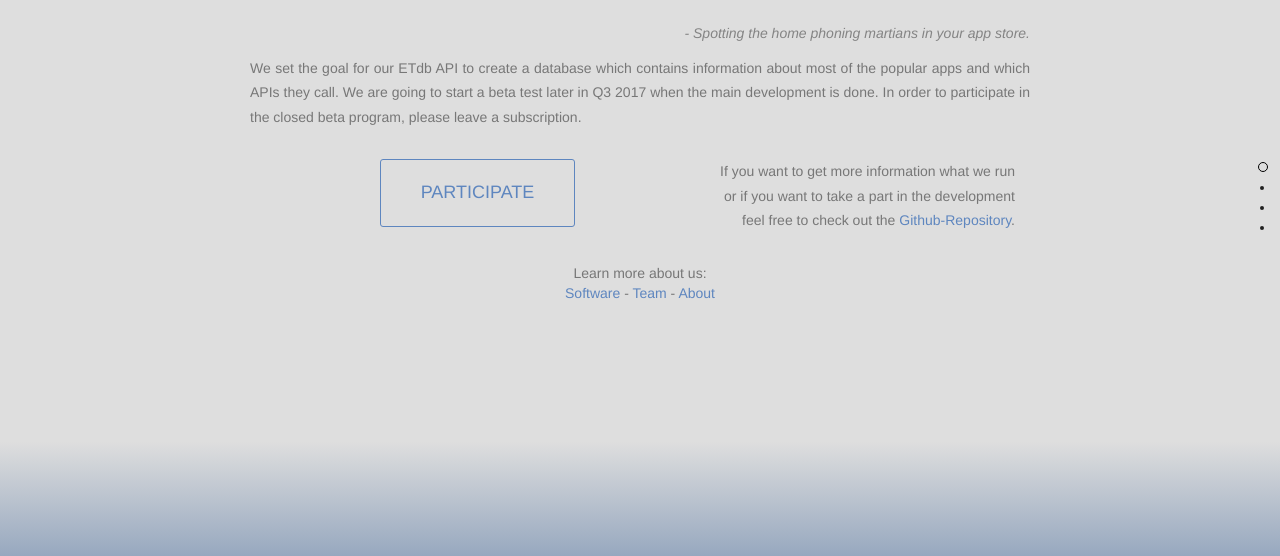
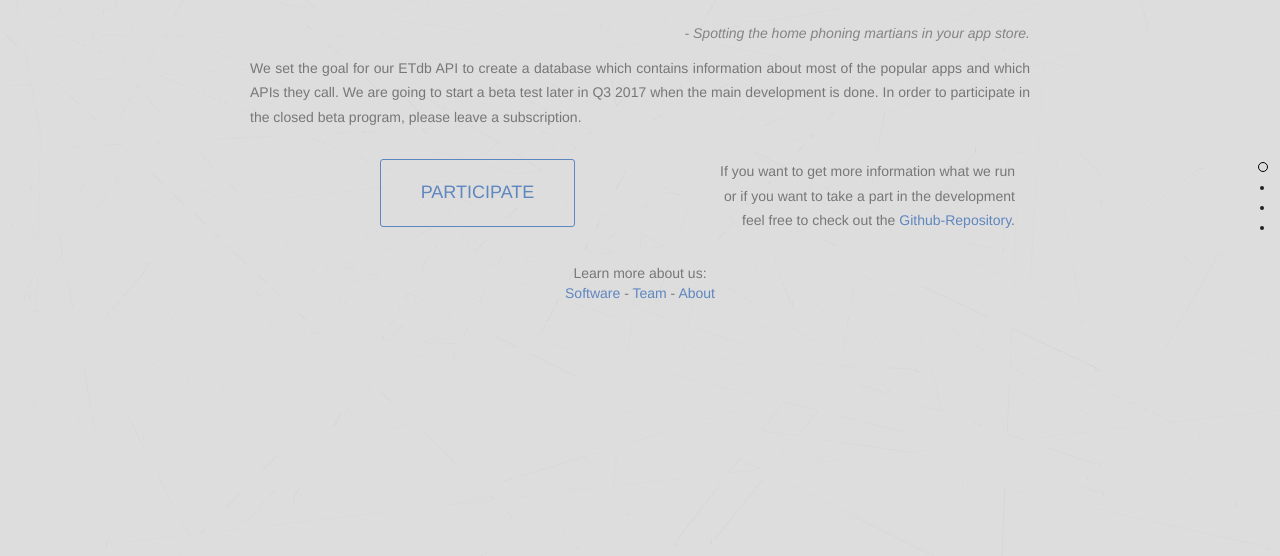
Before and after one commit to dj95/beta-sign-up, a website: page index.html in a window 1280 px wide. Shown: the part 244-800 px from the top of the page. Drawn offline with nearby package versions, Linux system fonts and the light colour scheme; files that its build step writes are made by us from their sources; animation ran at ten frames a second.

Commit message:
Added: webgl lines

```diff
--- a/index.html
+++ b/index.html
@@ -18,6 +18,7 @@
     </head>
 
     <body id="page-top" class="index">
+        <canvas id="gl"></canvas>
         <!-- Navigation -->
         <nav id="mainNav" class="navbar navbar-default navbar-custom navbar-fixed-top background-container">
             <div class="container">
@@ -50,7 +51,7 @@
 
         <!-- Header -->
         <div class="main">
-            <section style="background: linear-gradient(#dedede, #dedede,#dedede, #dedede, #dedede, #dedede, #dedede, #97a8bf);">
+            <section>
                 <header>
                     <div class="container background-container">
                         <div class="row">
@@ -79,7 +80,7 @@
                     </div>
                 </header>
             </section>
-            <section style="background: #97a8bf;">
+            <section>
                 <div class="content">
                     <div class="container background-container">
                         <center><h3 class="title">Software</h3></center>
@@ -125,7 +126,7 @@
                     </div>
                 </div>
             </section>
-            <section style="background: linear-gradient(#97a8bf,#dedede, #dedede, #dedede, #dedede, #dedede, #dedede);">
+            <section>
                 <div class="content">
                     <div class="container background-container">
                         <center><h3 class="title">TEAM</h3></center>
@@ -161,7 +162,7 @@
                     </div>
                 </div>
             </section>
-            <section style="background: linear-gradient(#dedede,#dedede, #dedede, #dedede, #dedede, #dedede, #97a8bf);">
+            <section>
                 <div class="content">
                     <div class="container background-container">
                         <center><h3 class="title">ABOUT</h3></center>
@@ -248,6 +249,7 @@
 
     <!-- Theme JavaScript -->
     <script src="js/agency.min.js"></script>
+    <script src="js/fancy_background.js"></script>
     <script>
 $(".main").onepage_scroll({
    sectionContainer: "section",     // sectionContainer accepts any kind of selector in case you don't want to use section
--- /dev/null
+++ b/js/fancy_background.js
@@ -0,0 +1,182 @@
+var vertices;
+var vertex_buffer;
+var counter = 0;
+var init = function() {
+    var c = document.getElementById('gl');
+    var gl = c.getContext('webgl');
+
+    if (!gl) {
+        return;
+    }
+
+    gl.clearColor(0.8671875, 0.8671875, 0.8671875, 1.0);
+
+    resize(gl);
+
+    gl.clear(gl.COLOR_BUFFER_BIT);
+
+    vertices = [
+            -0.5,0.5,
+            0.0,0.5,
+            -0.25,0.25,
+            0.1,0.1,
+            -1.0, 0.0,
+            1.0, 0.0,
+         ];
+
+    for (var i=0; i < 500; i++) {
+        a = Math.random() * (1.0 + 1.0) - 1.0
+        vertices.push(a);
+    }
+    b = shuffle(vertices);
+    vertices.push.apply(vertices, b);
+    b = shuffle(vertices);
+    vertices.push.apply(vertices, b);
+    b = shuffle(vertices);
+    vertices.push.apply(vertices, b);
+    b = shuffle(vertices);
+    vertices.push.apply(vertices, b);
+
+    console.log(vertices.length);
+
+    vertex_buffer = gl.createBuffer();
+    gl.bindBuffer(gl.ARRAY_BUFFER, vertex_buffer);
+    gl.bufferData(gl.ARRAY_BUFFER, new Float32Array(vertices), gl.STATIC_DRAW);
+    gl.bindBuffer(gl.ARRAY_BUFFER, null);
+
+    var vertCode =
+    'attribute vec2 coordinates;' +
+
+    'void main(void) {' +
+       ' gl_Position = vec4(coordinates, 0.0, 1.0);' +
+       'gl_PointSize = 5.0;'+
+    '}';
+    // Create a vertex shader object
+    var vertShader = gl.createShader(gl.VERTEX_SHADER);
+
+    // Attach vertex shader source code
+    gl.shaderSource(vertShader, vertCode);
+
+    // Compile the vertex shader
+    gl.compileShader(vertShader);
+
+    // fragment shader source code
+    var fragCode =
+       'void main(void) {' +
+          ' gl_FragColor = vec4(0.0, 0.0, 0.0, 0.05);' +
+       '}';
+
+    // Create fragment shader object
+    var fragShader = gl.createShader(gl.FRAGMENT_SHADER);
+
+    // Attach fragment shader source code
+    gl.shaderSource(fragShader, fragCode);
+
+    // Compile the fragmentt shader
+    gl.compileShader(fragShader);
+
+    // Create a shader program object to store
+    // the combined shader program
+    var shaderProgram = gl.createProgram();
+
+    // Attach a vertex shader
+    gl.attachShader(shaderProgram, vertShader);
+
+    // Attach a fragment shader
+    gl.attachShader(shaderProgram, fragShader);
+
+    // Link both programs
+    gl.linkProgram(shaderProgram);
+
+    // Use the combined shader program object
+    gl.useProgram(shaderProgram);
+
+    /*======== Associating shaders to buffer objects ========*/
+
+    // Bind vertex buffer object
+    gl.bindBuffer(gl.ARRAY_BUFFER, vertex_buffer);
+
+    // Get the attribute location
+    var coord = gl.getAttribLocation(shaderProgram, "coordinates");
+
+    // Point an attribute to the currently bound VBO
+    gl.vertexAttribPointer(coord, 2, gl.FLOAT, false, 0, 0);
+
+    // Enable the attribute
+    gl.enableVertexAttribArray(coord);
+
+    /*============= Drawing the primitive ===============*/
+
+
+    return gl;
+}
+
+var resize = function(gl) {
+    gl.canvas.width = gl.canvas.clientWidth;
+    gl.canvas.height = gl.canvas.clientHeight;
+
+    gl.viewport(0, 0, gl.canvas.width, gl.canvas.height);
+}
+
+var render = function(gl) {
+    resize(gc);
+
+    gc.clear(gc.COLOR_BUFFER_BIT);
+
+    for (var i=0; i < vertices.length; i++) {
+        if (counter >= 300) {
+            console.log('new value');
+            for (var i=0; i < vertices.length; i++) {
+                a[i] = Math.random() * (0.001 + 0.001) - 0.001;
+            }
+            counter = 0;
+        }
+
+        vertices[i] = vertices[i] + a[i];
+    }
+    counter = counter + 1;
+
+    gc.bindBuffer(gc.ARRAY_BUFFER, vertex_buffer);
+    gc.bufferData(gc.ARRAY_BUFFER, new Float32Array(vertices), gc.STATIC_DRAW);
+    gc.bindBuffer(gc.ARRAY_BUFFER, null);
+
+    // Clear the canvas
+    gc.clearColor(0.8671875, 0.8671875, 0.8671875, 1.0);
+
+    // Enable the depth test
+    gc.enable(gc.DEPTH_TEST);
+
+    // Clear the color buffer bit
+    gc.clear(gc.COLOR_BUFFER_BIT);
+
+    // Set the view port
+    gc.viewport(0,0,gc.canvas.width,gc.canvas.height);
+
+    // Draw the triangle
+    gc.drawArrays(gc.POINTS, 0, vertices.length / 2);
+    gc.drawArrays(gc.LINES, 0, vertices.length / 2);
+    requestAnimationFrame(render);
+}
+
+/**
+ * Shuffles array in place.
+ * @param {Array} a items The array containing the items.
+ */
+function shuffle(a) {
+    var j, x, i;
+    for (i = a.length; i; i--) {
+        j = Math.floor(Math.random() * i);
+        x = a[i - 1];
+        a[i - 1] = a[j];
+        a[j] = x;
+    }
+}
+
+var gc = init();
+
+var a = []
+for (var i=0; i < vertices.length; i++) {
+    a[i] = Math.random() * (0.001 + 0.001) - 0.001;
+}
+
+requestAnimationFrame(render);
--- a/styles/css/style.css
+++ b/styles/css/style.css
@@ -22,6 +22,14 @@ body.modal-open .background-container{
   filter: blur(4px);
   filter: url("https://gist.githubusercontent.com/amitabhaghosh197/b7865b409e835b5a43b5/raw/1a255b551091924971e7dee8935fd38a7fdf7311/blur".svg#blur);
   filter:progid:DXImageTransform.Microsoft.Blur(PixelRadius='4');
+}
+
+#gl {
+    position: absolute;
+    width: 100vw;
+    height: 100vh;
+    display: block;
+    z-index: -1;
 }
 
 .content {
```
